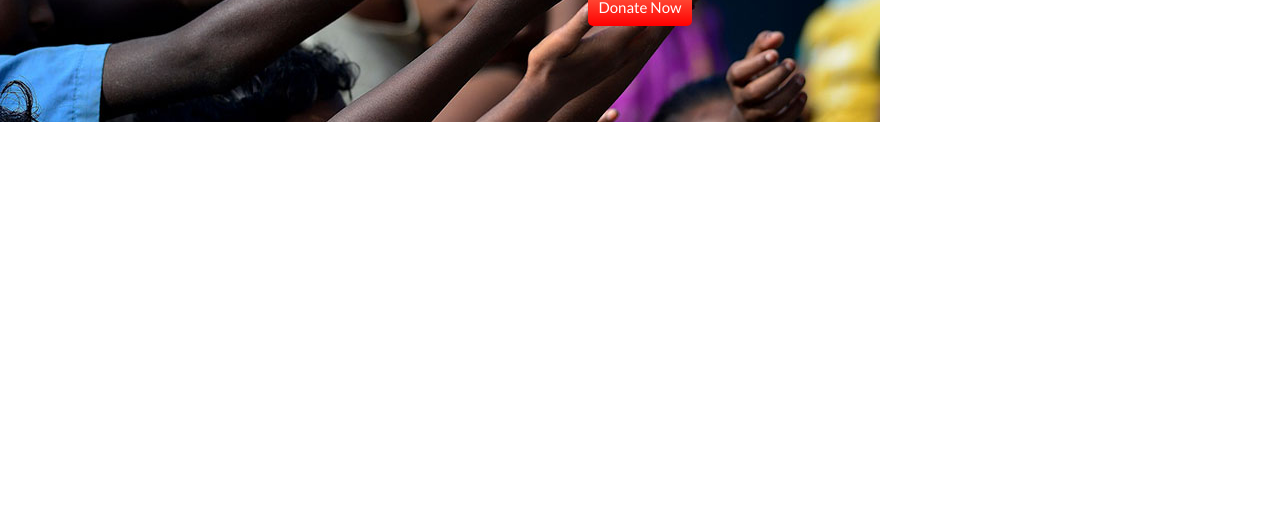
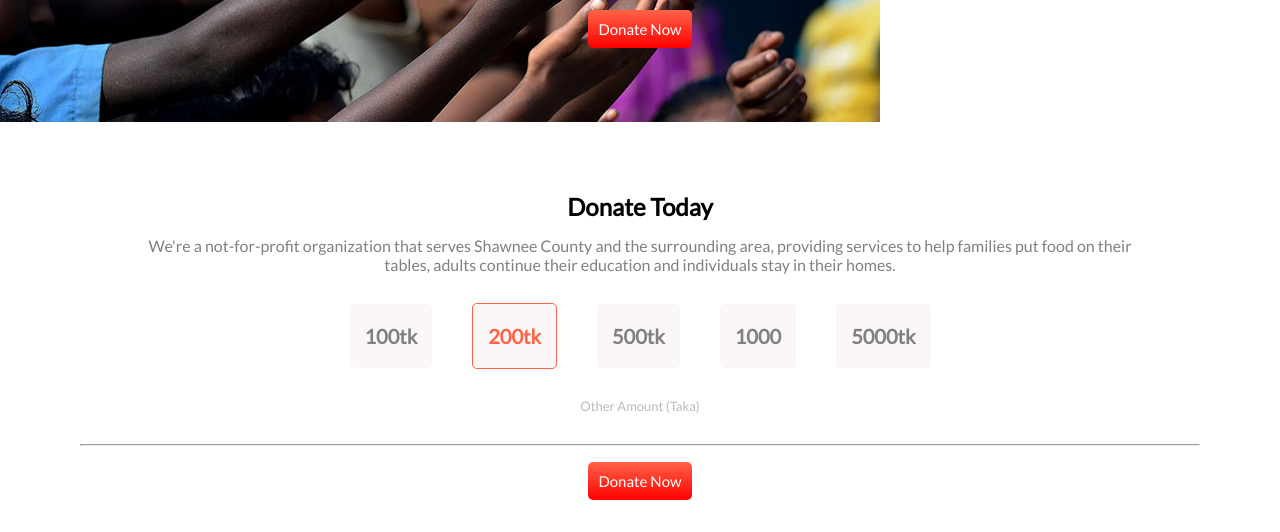
Before and after one commit to SadmanRatul17/Assignment-1, a plain HTML site: page index.html in a window 1280 px wide. Shown: the part 268-800 px from the top of the page. Drawn offline with Linux system fonts and the light colour scheme; a web font is replaced by a local one.

Commit message:
second-commit

```diff
--- a/index.html
+++ b/index.html
@@ -16,11 +16,11 @@
   <body>
     <section class="head">
       <h1><span class="color">Let's Help</span> Those Who Are More In Need</h1>
-      <h5>
+      <p>
         Let's Help is committed to building a better community by inspiring
         hope, promoting self-sufficiency and breaking the cycle of poverty one
         person at a time.
-      </h5>
+      </p>
       <a
         class="link-button"
         target="_blank"
@@ -28,5 +28,32 @@
         >Donate Now</a
       >
     </section>
+    <section class="donate-today">
+      <div>
+        <h2>Donate Today</h2>
+        <p class="font-color">
+          We're a not-for-profit organization that serves Shawnee County and the
+          surrounding area, providing services to help families put food on
+          their tables, adults continue their education and individuals stay in
+          their homes.
+        </p>
+      </div>
+      <div class="tk-padding">
+        <span class="tk-border">100tk</span
+        ><span class="tk-border-200">200tk</span
+        ><span class="tk-border">500tk</span><span class="tk-border">1000</span
+        ><span class="tk-border">5000tk</span>
+      </div>
+      <p id="center">Other Amount (Taka)</p>
+      <hr />
+    </section>
+     <div class="text-align">
+      <a
+      class="link-button "
+      target="_blank"
+      href="https://www.bkash.com/donation"
+      >Donate Now</a
+     </div>
+
   </body>
 </html>
--- a/style.css
+++ b/style.css
@@ -1,29 +1,39 @@
 .head
 {
-    font-family: 'Lato', sans-serif;
+
     color: white;
-
     background-image: url(images/donation13.jpg);
     background-repeat: no-repeat;
     height: 240px;
     text-align: center;
     padding-top: 150px;
     padding-left: 80px;
+    padding-right: 80px;}
+.donate-today{
+    text-align: center;
+    padding-top: 70px;
+    padding-left: 80px;
     padding-right: 80px;
+    padding-bottom: 25px;
 
 }
 h1{
     font-size: 45px;
 
 }
-h5{
+p{
     padding-top: 15px;
     padding-left: 60px;
     padding-right: 60px;
     padding-bottom: 30px;
+
+}
+.font-color{
+    color: gray;
 }
 *{
     margin: 0px;
+    font-family: 'Lato', sans-serif;
 }
 .color{
     color: tomato;
@@ -39,3 +49,42 @@ h5{
       font-size: 15px;
 
 }
+.tk-border{
+    color: gray;
+    font-size: 20px;
+    font-weight: 600;
+   margin: 20px;
+
+    padding: 20px 15px ;
+    border-radius: 5px;
+    border: 1px solid gray;
+    border-style: none;
+    background-color: rgb(251, 247, 247);
+
+
+}
+.tk-border-200  {
+    font-size: 20px;
+    font-weight: 600;
+    margin: 20px;
+    padding: 20px 15px ;
+    border-radius: 5px;
+    border: 1px solid tomato;
+    color: tomato;
+    background-color: rgb(251, 247, 247)}
+.tk-padding{
+    padding-top: 20px;
+}
+#center{
+    text-align: center;
+    color: rgb(192, 183, 183);
+    padding-top: 50px;
+    font-size: small;
+}
+hr {
+
+    background-color:rgb(210, 205, 205);
+}
+.text-align{
+    text-align: center;
+}
```
